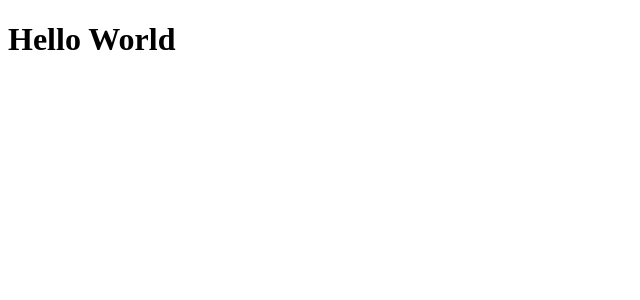
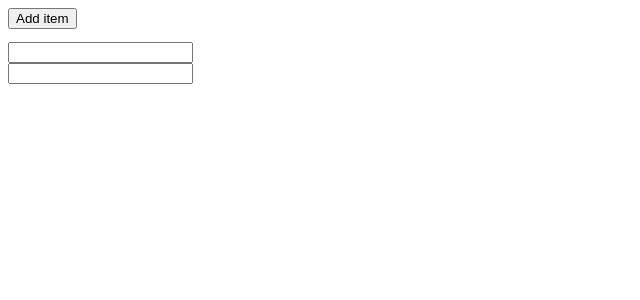
Before and after one commit to Skills-Learnings/React-Basic-and-Intermediate, a React (Vite) app: page / in a window 1280 px wide. Shown: the top 300 px of the page, without its empty margins (0-640 px from the left). Built offline with nearby package versions, Linux system fonts and the light colour scheme.

Commit message:
Example of conditional rendering and rendering lists

```diff
--- a/src/App.jsx
+++ b/src/App.jsx
@@ -1,5 +1,40 @@
+import { useState } from "react"
+import { FunctionComponent } from "./assets/FunctionComponent"
+
 function App() {
-  return <h1>Hello World</h1>
+  // Example of conditional rendering
+  /* return (
+    <div>
+    <FunctionComponent favoriteNumber={4} />
+    </div>
+  ) */
+
+  // Example of rendering lists
+  const [items, setItems] = useState([
+    { id: crypto.randomUUID(), name: "Item 1" },
+    { id: crypto.randomUUID(), name: "Item 2" },
+  ])
+
+  function addItem() {
+    setItems((currentItems) => {
+      return [{ id: crypto.randomUUID(), name: "New Items" }, ...currentItems]
+    })
+  }
+
+  return (
+    <div>
+      <button onClick={addItem}>Add item</button>
+      <pre>
+        {items.map((item) => {
+          return (
+            <div key={item.id}>
+              <input type="text" />
+            </div>
+          )
+        })}
+      </pre>
+    </div>
+  )
 }
 
 export default App
--- /dev/null
+++ b/src/assets/DisplayString.jsx
@@ -0,0 +1,7 @@
+export function DisplayString({ name, age }) {
+  return (
+    <div>
+      My name is {name} and I am {age} years old
+    </div>
+  )
+}
--- /dev/null
+++ b/src/assets/FunctionComponent.jsx
@@ -0,0 +1,28 @@
+// Example of conditional rendering
+import { useState } from "react"
+import { DisplayString } from "./DisplayString"
+
+export function FunctionComponent({ favoriteNumber }) {
+  const [name, setName] = useState("")
+  const [age, setAge] = useState(0)
+
+  return (
+    <div>
+      <input value={name} onChange={(e) => setName(e.target.value)} />
+      <br />
+      <br />
+      <button onClick={() => setAge((currentAge) => currentAge - 1)}>-</button>
+      {age}
+      <button onClick={() => setAge((currentAge) => currentAge + 1)}>-</button>
+      <br />
+      <br />
+      {/* Example of conditional rendering using && operator */}
+      {/* {favoriteNumber != null && `My favorite number is ${favoriteNumber}`} */}
+      {/* Example of conditional rendering using ternary operator */}
+      {favoriteNumber > 5
+        ? `My favorite number is large`
+        : `My favorite number is small`}
+      <DisplayString name={name} age={age} />
+    </div>
+  )
+}
```
Also changed, not shown: 1 other file (tests, documents, lock files or other folders).
